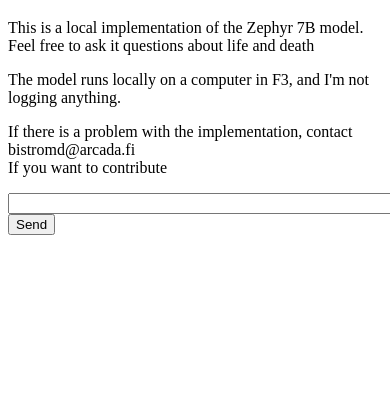
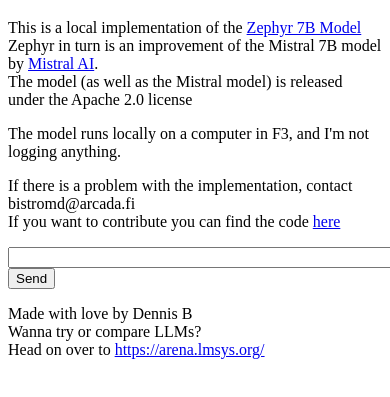
Before and after one commit to arcada-uas/TechLabs-ZephyrChat, a plain HTML site: page index.html in a window 390 px wide. Shown: the part 61-458 px from the top of the page. Drawn offline with Linux system fonts and the light colour scheme.

Commit message:
Minor changes, mobile compatibility

```diff
--- a/index.html
+++ b/index.html
@@ -5,20 +5,24 @@
     <meta charset="UTF-8">
     <meta name="viewport" content="width=device-width, initial-scale=1.0">
     <title>Ollama Zephyr 7B</title>
+    <link rel="stylesheet" href="style.css">
 </head>
 
 <body>
     <h1>Chat with Zephyr</h1>
-    <p>This is a local implementation of the Zephyr 7B model.<br>
-        Feel free to ask it questions about life and death</p>
+    <p>This is a local implementation of the <a href="https://huggingface.co/HuggingFaceH4/zephyr-7b-beta" target="_blank">Zephyr 7B Model</a><br>
+        Zephyr in turn is an improvement of the Mistral 7B model by <a href="https://mistral.ai/" target="_blank">Mistral AI</a>.<br>
+        The model (as well as the Mistral model) is released under the Apache 2.0 license</p>
     <p>The model runs locally on a computer in F3, and I'm not logging anything.</p>
     <p>If there is a problem with the implementation, contact bistromd@arcada.fi<br>
-        If you want to contribute</p>
+        If you want to contribute you can find the code <a href="https://github.com/arcada-uas/TechLabs-ZephyrChat" target="_blank">here</a></p>
     <input id="query" type="text" size="50">
     <button id="send">Send</button>
     <p id="question"></p>
     <p id="out">
     </p>
+    <p>Made with love by Dennis B <br>
+        Wanna try or compare LLMs?<br>Head on over to <a href="https://arena.lmsys.org/" target="_blank">https://arena.lmsys.org/</a></p>
 </body>
 
 </html>
@@ -29,7 +33,7 @@
         document.querySelector("#question").innerText = "LOADING..."; // Empty response box before next response
         // console.log("Query:" + query); // Debug
         // Send message to API
-        const response = await fetch("http://localhost:11434/api/generate", {
+        const response = await fetch("http://193.167.37.245:11434/api/generate", {
             method: "POST",
             headers: { "Content-Type": "application/json" },
             body: JSON.stringify({ "model": "zephyr", "prompt": query })
```
